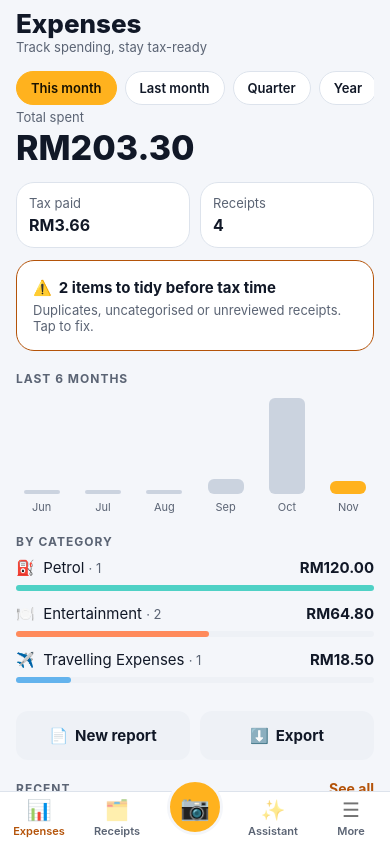
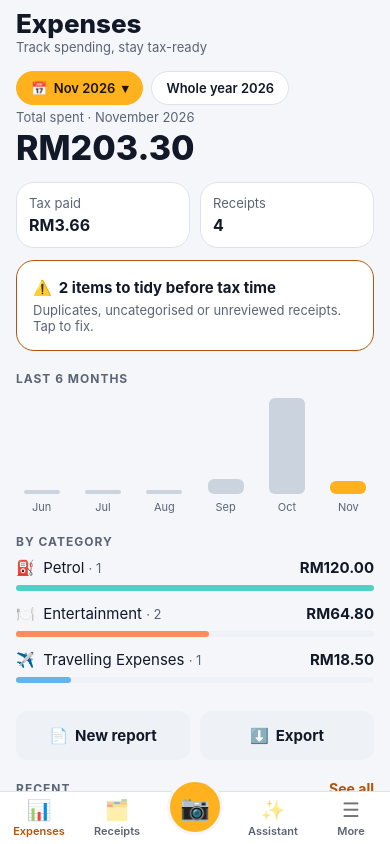
Before and after one commit to topgun00017-dot/scantrack, a React Native app: screen / in a window 390 px wide. Built offline with nearby package versions, Linux system fonts and the light colour scheme.

Commit message:
Expenses: month drop-down (Jan-Dec) and Whole year instead of preset periods
Co-Authored-By: Claude Opus 5.5 <noreply@anthropic.com>
Claude-Session: https://claude.ai/code/session_015cEGh5MxbTXnW1hweLosuy

```diff
--- a/src/screens/HomeScreen.js
+++ b/src/screens/HomeScreen.js
@@ -1,26 +1,32 @@
 // Track expenses: spending auto-categorised, monthly trend, tax-time readiness.
 import React, { useMemo, useState } from 'react';
-import { ScrollView, Text, View } from 'react-native';
+import { Modal, Pressable, ScrollView, Text, View } from 'react-native';
 import { useStore } from '../store';
 import { Button, Card, Chip, ChipRow, Header, ReceiptRow, SectionTitle, Stat, s } from '../components';
-import { colors } from '../theme';
+import { colors, radius } from '../theme';
 import { categoryMeta } from '../categories';
-import { byCategory, byMonth, filterReceipts, findIssues, money, rangeFor, sum } from '../utils';
+import { byCategory, byMonth, filterReceipts, findIssues, money, sum, toISO } from '../utils';
 
-const PERIODS = [
-  { key: 'this_month', label: 'This month' },
-  { key: 'last_month', label: 'Last month' },
-  { key: 'this_quarter', label: 'Quarter' },
-  { key: 'this_year', label: 'Year' },
-];
+const MONTHS = ['Jan', 'Feb', 'Mar', 'Apr', 'May', 'Jun', 'Jul', 'Aug', 'Sep', 'Oct', 'Nov', 'Dec'];
+const MONTHS_LONG = ['January', 'February', 'March', 'April', 'May', 'June', 'July', 'August', 'September', 'October', 'November', 'December'];
+
+// Period = one month of a year, or the whole year.
+function periodRange({ mode, year, month }) {
+  if (mode === 'year') return { from: `${year}-01-01`, to: `${year}-12-31` };
+  return { from: toISO(new Date(year, month, 1)), to: toISO(new Date(year, month + 1, 0)) };
+}
 
 export default function HomeScreen({ nav }) {
   const { receipts, settings } = useStore();
-  const [period, setPeriod] = useState('this_month');
+  const now = new Date();
+  const [period, setPeriod] = useState({ mode: 'month', year: now.getFullYear(), month: now.getMonth() });
+  const [picker, setPicker] = useState(false);
+  const [pickerYear, setPickerYear] = useState(period.year);
+  const periodLabel = period.mode === 'year' ? `${period.year}` : `${MONTHS_LONG[period.month]} ${period.year}`;
   const cur = settings.currency;
 
   const { list, cats, months, issues } = useMemo(() => {
-    const r = rangeFor(period);
+    const r = periodRange(period);
     const list = filterReceipts(receipts, r);
     return { list, cats: byCategory(list), months: byMonth(receipts, 6), issues: findIssues(receipts).filter((i) => i.type !== 'no_image') };
   }, [receipts, period]);
@@ -33,12 +39,20 @@ export default function HomeScreen({ nav }) {
     <ScrollView contentContainerStyle={{ paddingBottom: 32 }}>
       <Header title={settings.name ? `Hi, ${settings.name.split(' ')[0]}` : 'Expenses'} subtitle="Track spending, stay tax-ready" />
       <View style={{ paddingHorizontal: 16 }}>
-        <ChipRow>
-          {PERIODS.map((p) => <Chip key={p.key} label={p.label} active={period === p.key} onPress={() => setPeriod(p.key)} />)}
-        </ChipRow>
+        <View style={{ flexDirection: 'row', gap: 8, paddingVertical: 4 }}>
+          <Chip
+            label={`📅  ${MONTHS[period.month]} ${period.year}  ▾`}
+            active={period.mode === 'month'}
+            onPress={() => {
+              setPickerYear(period.year);
+              setPicker(true);
+            }}
+          />
+          <Chip label={`Whole year ${period.year}`} active={period.mode === 'year'} onPress={() => setPeriod((p) => ({ ...p, mode: 'year' }))} />
+        </View>
 
         <Card style={{ marginTop: 12 }}>
-          <Text style={s.sub}>Total spent</Text>
+          <Text style={s.sub}>Total spent · {periodLabel}</Text>
           <Text style={{ color: colors.text, fontSize: 34, fontWeight: '800', marginTop: 2 }}>{money(total, cur)}</Text>
           <View style={{ flexDirection: 'row', gap: 10, marginTop: 14 }}>
             <Stat label="Tax paid" value={money(sum(list, 'tax'), cur)} />
@@ -100,6 +114,44 @@ export default function HomeScreen({ nav }) {
         {list.slice(0, 5).map((r) => <ReceiptRow key={r.id} r={r} onPress={() => nav.push('receipt', { id: r.id })} />)}
         {list.length === 0 && <Button title="Scan your first receipt" icon="📷" onPress={() => nav.tab('scan')} />}
       </View>
+
+      <Modal visible={picker} transparent animationType="fade" onRequestClose={() => setPicker(false)}>
+        <Pressable style={{ flex: 1, backgroundColor: '#0008', justifyContent: 'center', padding: 24 }} onPress={() => setPicker(false)}>
+          <Pressable style={{ backgroundColor: colors.surface, borderRadius: radius.lg, padding: 16 }} onPress={() => {}}>
+            <View style={{ flexDirection: 'row', alignItems: 'center', justifyContent: 'space-between', marginBottom: 12 }}>
+              <Text style={{ color: colors.accentInk, fontSize: 26, paddingHorizontal: 12 }} onPress={() => setPickerYear((y) => y - 1)}>‹</Text>
+              <Text style={s.h2}>{pickerYear}</Text>
+              <Text style={{ color: colors.accentInk, fontSize: 26, paddingHorizontal: 12 }} onPress={() => setPickerYear((y) => y + 1)}>›</Text>
+            </View>
+            <View style={{ flexDirection: 'row', flexWrap: 'wrap', gap: 8 }}>
+              {MONTHS.map((m, i) => {
+                const active = period.mode === 'month' && period.year === pickerYear && period.month === i;
+                const isNow = pickerYear === now.getFullYear() && i === now.getMonth();
+                return (
+                  <Pressable
+                    key={m}
+                    onPress={() => {
+                      setPeriod({ mode: 'month', year: pickerYear, month: i });
+                      setPicker(false);
+                    }}
+                    style={{
+                      width: '31%',
+                      paddingVertical: 12,
+                      borderRadius: radius.md,
+                      alignItems: 'center',
+                      backgroundColor: active ? colors.accent : colors.surface2,
+                      borderWidth: 1,
+                      borderColor: isNow && !active ? colors.accent : 'transparent',
+                    }}
+                  >
+                    <Text style={{ color: active ? colors.accentText : colors.text, fontWeight: '700' }}>{m}</Text>
+                  </Pressable>
+                );
+              })}
+            </View>
+          </Pressable>
+        </Pressable>
+      </Modal>
     </ScrollView>
   );
 }
```
